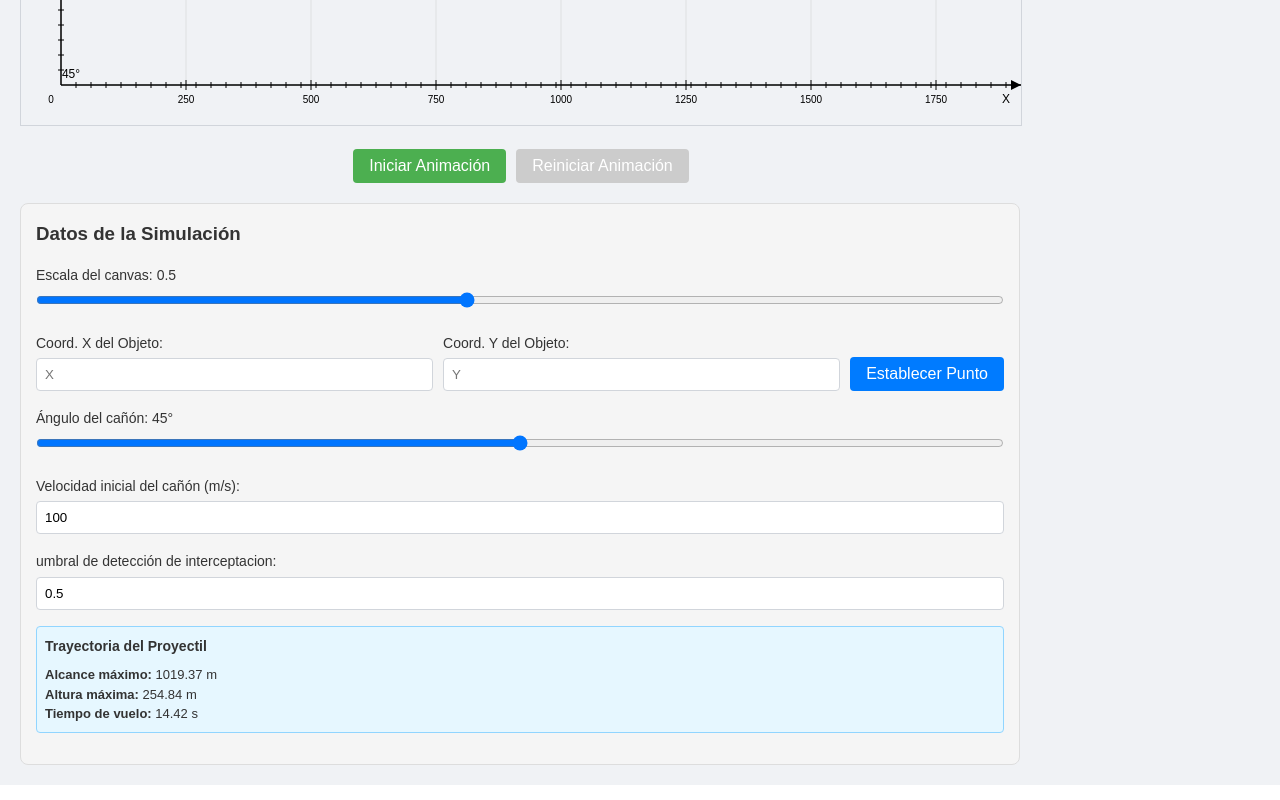
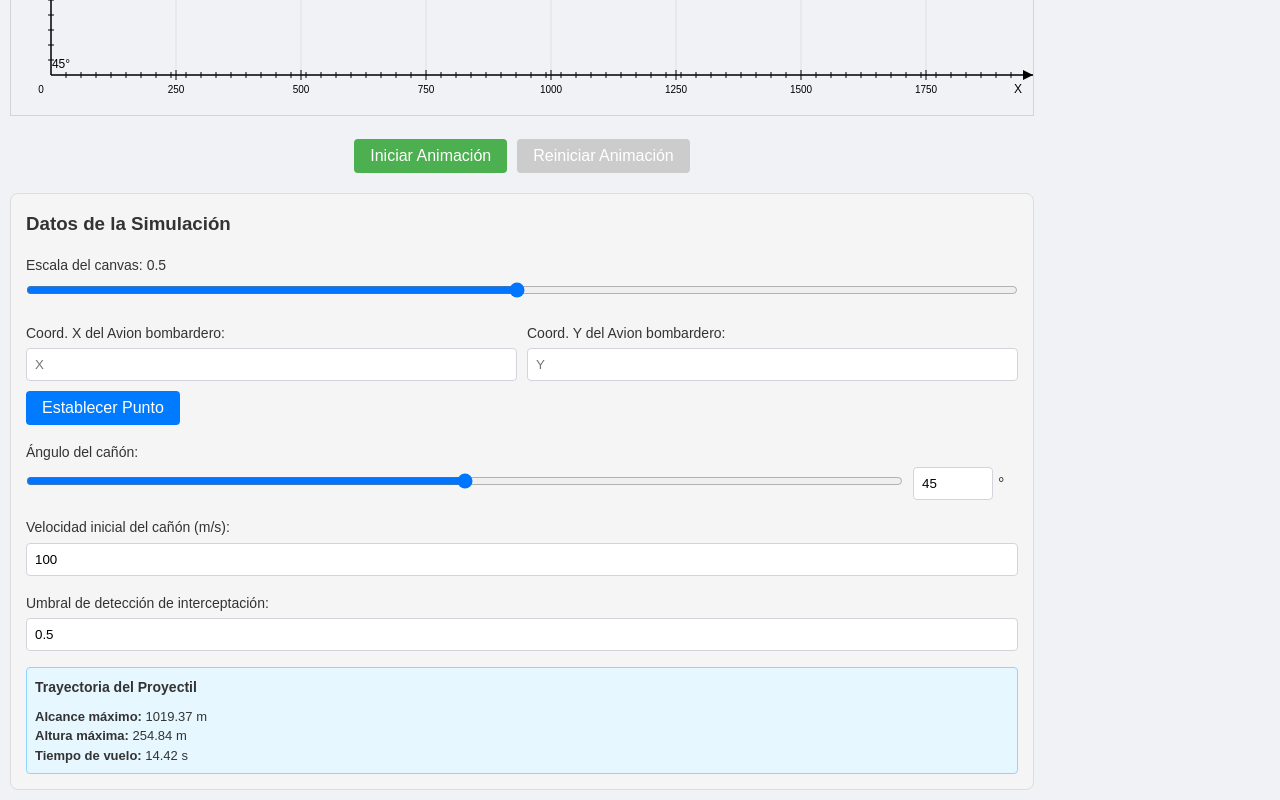
Before and after one commit to franbz1/taller-parabola, a React (Vite) app: page / in a window 1280 px wide. Shown: the part 551-1351 px from the top of the page. Built offline with nearby package versions, Linux system fonts and the light colour scheme.

Commit message:
arreglar reiniciar explosion y responsive

```diff
--- a/src/App.tsx
+++ b/src/App.tsx
@@ -1,11 +1,13 @@
 import './App.css'
 import PlanoCartesiano from './components/canvas/PlanoCartesiano';
 import DatosSimulacion from './components/DatosSimulacion';
-import { useState, useMemo, useEffect } from 'react';
+import { useState, useMemo, useEffect, useRef } from 'react';
 import { useTrajectory, useFreeFall, useInterception } from './hooks/useParabolicMotion';
 import type { InterceptionResult } from './lib/parabolicMotion';
 
 function App() {
+  const containerRef = useRef<HTMLDivElement>(null);
+  const [canvasSize, setCanvasSize] = useState({ width: 1000, height: 600 });
   const [anguloCañon, setAnguloCañon] = useState(45);
   const [velocidadCañon, setVelocidadCañon] = useState(100);
   const [puntoSeleccionado, setPuntoSeleccionado] = useState<{ x: number; y: number } | null>(null);
@@ -19,6 +21,28 @@ function App() {
 
   // Parámetros para los cálculos de trayectoria
   const timeStep = 0.1; // Intervalo de tiempo para cálculos
+
+  // Actualizar tamaño del canvas basado en el tamaño de la ventana
+  useEffect(() => {
+    const updateCanvasSize = () => {
+      if (containerRef.current) {
+        const containerWidth = containerRef.current.clientWidth;
+        // Calcular altura manteniendo proporción 5:3
+        const containerHeight = Math.min(containerWidth * 0.6, 600);
+        setCanvasSize({
+          width: containerWidth,
+          height: containerHeight
+        });
+      }
+    };
+
+    // Inicializar tamaño
+    updateCanvasSize();
+
+    // Actualizar tamaño en resize
+    window.addEventListener('resize', updateCanvasSize);
+    return () => window.removeEventListener('resize', updateCanvasSize);
+  }, []);
 
   // Datos para la trayectoria parabólica
   const trajectoryData = useMemo(() => ({
@@ -144,24 +168,33 @@ function App() {
   const handleRestartAnimation = () => {
     setIniciarAnimacion(false);
     // Pequeño retraso para asegurar que el estado se actualiza antes de volver a iniciar
-    setTimeout(() => setIniciarAnimacion(true), 50);
+    setTimeout(() => setIniciarAnimacion(true), 100);
   };
 
   return (
-    <div style={{ fontFamily: 'Arial, sans-serif', maxWidth: '1000px', margin: '0 auto', padding: '20px' }}>
+    <div
+      ref={containerRef}
+      style={{
+        fontFamily: 'Arial, sans-serif',
+        width: '100%',
+        maxWidth: '1200px',
+        margin: '0 auto',
+        padding: '10px'
+      }}
+    >
       <header style={{ marginBottom: '20px', textAlign: 'center' }}>
-        <h1 style={{ color: '#333' }}>Simulador de Trayectoria Parabólica</h1>
+        <h1 style={{ color: '#333', fontSize: 'clamp(1.5rem, 4vw, 2rem)' }}>Simulador de Trayectoria Parabólica</h1>
       </header>
       <main>
         <div style={{ display: 'flex', flexDirection: 'column', gap: '20px' }}>
 
-          <div style={{ display: 'flex', gap: '20px', flexWrap: 'wrap' }}>
-            <div>
+          <div style={{ display: 'flex', flexDirection: 'column', gap: '20px' }}>
+            <div style={{ width: '100%' }}>
               <PlanoCartesiano
                 escala={escalaCanvas}
                 intervaloMarcas={250}
-                ancho={1000}
-                alto={600}
+                ancho={canvasSize.width}
+                alto={canvasSize.height}
                 anguloInicial={anguloCañon}
                 velocidadInicial={velocidadCañon}
                 onClickPunto={handlePuntoSeleccionado}
@@ -177,7 +210,8 @@ function App() {
                 marginTop: '15px',
                 display: 'flex',
                 justifyContent: 'center',
-                gap: '10px'
+                gap: '10px',
+                flexWrap: 'wrap'
               }}>
                 <button
                   onClick={handleStartAnimation}
--- a/src/components/DatosSimulacion.tsx
+++ b/src/components/DatosSimulacion.tsx
@@ -99,7 +99,7 @@ const DatosSimulacion: React.FC<DatosSimulacionProps> = ({
 }) => {
   return (
     <div style={{
-      minWidth: '1000px',
+      width: '100%',
       padding: '15px',
       backgroundColor: '#f5f5f5',
       borderRadius: '8px',
@@ -120,7 +120,7 @@ const DatosSimulacion: React.FC<DatosSimulacionProps> = ({
         <input
           id="escala-canvas"
           type="range"
-          min="0.1"
+          min="0.01"
           max="1"
           step="0.01"
           value={escala}
@@ -132,15 +132,16 @@ const DatosSimulacion: React.FC<DatosSimulacionProps> = ({
       </div>
 
       {/* Inputs para coordenadas manuales */}
-      <div style={{ marginBottom: '16px', display: 'flex', gap: '10px', alignItems: 'flex-end' }}>
-        <div style={{ flexGrow: 1 }}>
+      <div style={{ marginBottom: '16px', display: 'flex', flexDirection: 'column', gap: '10px' }}>
+        <div style={{ display: 'flex', gap: '10px', flexWrap: 'wrap' }}>
+          <div style={{ flex: '1 1 120px', minWidth: '120px' }}>
             <label htmlFor="coord-x-input" style={{
               display: 'block',
               fontSize: '14px',
               fontWeight: '500',
               marginBottom: '4px'
             }}>
-            Coord. X del Objeto:
+              Coord. X del Avion bombardero:
             </label>
             <input
               id="coord-x-input"
@@ -157,14 +158,14 @@ const DatosSimulacion: React.FC<DatosSimulacionProps> = ({
               }}
             />
           </div>
-        <div style={{ flexGrow: 1 }}>
+          <div style={{ flex: '1 1 120px', minWidth: '120px' }}>
             <label htmlFor="coord-y-input" style={{
               display: 'block',
               fontSize: '14px',
               fontWeight: '500',
               marginBottom: '4px'
             }}>
-            Coord. Y del Objeto:
+              Coord. Y del Avion bombardero:
             </label>
             <input
               id="coord-y-input"
@@ -181,6 +182,7 @@ const DatosSimulacion: React.FC<DatosSimulacionProps> = ({
               }}
             />
           </div>
+        </div>
         <button
           onClick={onSetPuntoManualmente}
           style={{
@@ -191,7 +193,7 @@ const DatosSimulacion: React.FC<DatosSimulacionProps> = ({
             borderRadius: '4px',
             cursor: 'pointer',
             fontWeight: 500,
-            whiteSpace: 'nowrap' // Evitar que el texto se divida
+            width: 'fit-content'
           }}
         >
           Establecer Punto
@@ -206,8 +208,10 @@ const DatosSimulacion: React.FC<DatosSimulacionProps> = ({
           fontWeight: '500',
           marginBottom: '4px'
         }}>
-          Ángulo del cañón: {anguloCañon}°
+          Ángulo del cañón:
         </label>
+        <div style={{ display: 'flex', gap: '10px', alignItems: 'center', flexWrap: 'wrap' }}>
+          <div style={{ flex: '1 1 200px', minWidth: '150px' }}>
             <input
               id="angulo-canon"
               type="range"
@@ -220,6 +224,28 @@ const DatosSimulacion: React.FC<DatosSimulacionProps> = ({
                 width: '100%'
               }}
             />
+          </div>
+          <div style={{ display: 'flex', alignItems: 'center', gap: '5px' }}>
+            <input
+              id="angulo-canon-input"
+              type="number"
+              min="0"
+              max="90"
+              step="0.01"
+              value={anguloCañon}
+              onChange={onAnguloChange}
+              style={{
+                width: '80px',
+                padding: '8px',
+                border: '1px solid #d1d5db',
+                borderRadius: '4px'
+              }}
+            />
+            <div style={{ minWidth: '20px' }}>
+              °
+            </div>
+          </div>
+        </div>
       </div>
 
       {/* Control de velocidad */}
@@ -250,16 +276,16 @@ const DatosSimulacion: React.FC<DatosSimulacionProps> = ({
 
       {/* Control de umbral */}
       <div style={{ marginBottom: '16px' }}>
-        <label htmlFor="velocidad-canon" style={{
+        <label htmlFor="umbral-deteccion" style={{
           display: 'block',
           fontSize: '14px',
           fontWeight: '500',
           marginBottom: '4px'
         }}>
-          umbral de detección de interceptacion:
+          Umbral de detección de interceptación:
         </label>
         <input
-          id="velocidad-canon"
+          id="umbral-deteccion"
           type="number"
           min="0.1"
           step="0.1"
@@ -274,9 +300,10 @@ const DatosSimulacion: React.FC<DatosSimulacionProps> = ({
         />
       </div>
 
+      {/* Sección de resultados */}
+      <div style={{ display: 'flex', flexDirection: 'column', gap: '16px' }}>
         {/* Resultados de la trayectoria parabólica */}
         <div style={{
-        marginBottom: '16px',
           padding: '8px',
           backgroundColor: '#e6f7ff',
           borderRadius: '4px',
@@ -293,7 +320,6 @@ const DatosSimulacion: React.FC<DatosSimulacionProps> = ({
         {/* Punto seleccionado */}
         {puntoSeleccionado && (
           <div style={{
-          marginBottom: '16px',
             padding: '8px',
             backgroundColor: '#fff7e6',
             borderRadius: '4px',
@@ -332,6 +358,7 @@ const DatosSimulacion: React.FC<DatosSimulacionProps> = ({
           </div>
         )}
       </div>
+    </div>
   );
 };
 
--- a/src/components/canvas/PlanoCartesiano.tsx
+++ b/src/components/canvas/PlanoCartesiano.tsx
@@ -123,6 +123,7 @@ export const PlanoCartesiano = ({
       velocidadInicial
     })
 
+
     // Punto de intercepción si existe
     const puntoIntercepcion = interception?.intercepted && interception.point ? interception.point : null;
 
@@ -144,7 +145,7 @@ export const PlanoCartesiano = ({
     puntosVisiblesTrayectoria,
     puntosVisiblesFreeFall,
     interception,
-    mostrarExplosion
+    mostrarExplosion,
   ])
 
   // Efecto para reiniciar los puntos visibles cuando cambia la trayectoria
@@ -214,6 +215,7 @@ export const PlanoCartesiano = ({
 
   // Efecto para controlar la animación de la trayectoria de caída libre
   useEffect(() => {
+
     // Detener animación previa si existe
     if (controladorFreeFallRef.current) {
       controladorFreeFallRef.current.detenerAnimacion()
@@ -253,10 +255,10 @@ export const PlanoCartesiano = ({
   useEffect(() => {
     // Si la animación ha comenzado, luego terminó (animando es false),
     // la intención sigue siendo animar, y hay una intercepción no mostrada aún
+
     if (animacionComenzada && !animando && iniciarAnimacion && interception?.intercepted && !interceptoPuntos) {
       // No necesitamos detener los controladores aquí, ellos se auto-detienen
       // por tiempoMaximoAnimacion o por llegar al final de sus puntos.
-
       setMostrarExplosion(true);
       setInterceptoPuntos(true);
 
@@ -271,8 +273,8 @@ export const PlanoCartesiano = ({
     // Si la animación se detiene por otra razón (ej. el usuario la para) y había una intercepción pendiente,
     // resetear interceptoPuntos para permitir una nueva detección si se reanuda.
     else if (!iniciarAnimacion && interceptoPuntos) {
-        // setInterceptoPuntos(false); // Esto podría causar bucles si iniciarAnimacion y animando cambian rápido
-        // setMostrarExplosion(false); // Idem
+        setInterceptoPuntos(false); // Esto podría causar bucles si iniciarAnimacion y animando cambian rápido
+        setMostrarExplosion(false); // Idem
     }
 
   }, [
```
Lines whose indentation alone changed are shown as unchanged.
